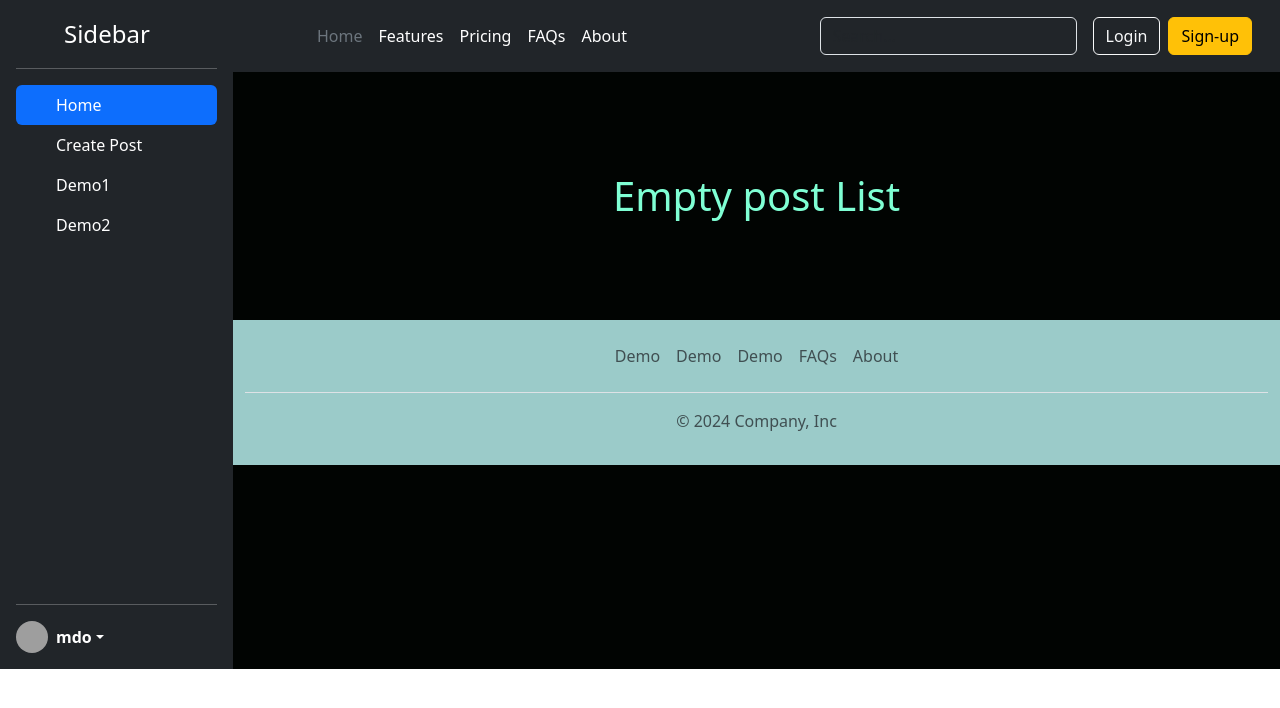
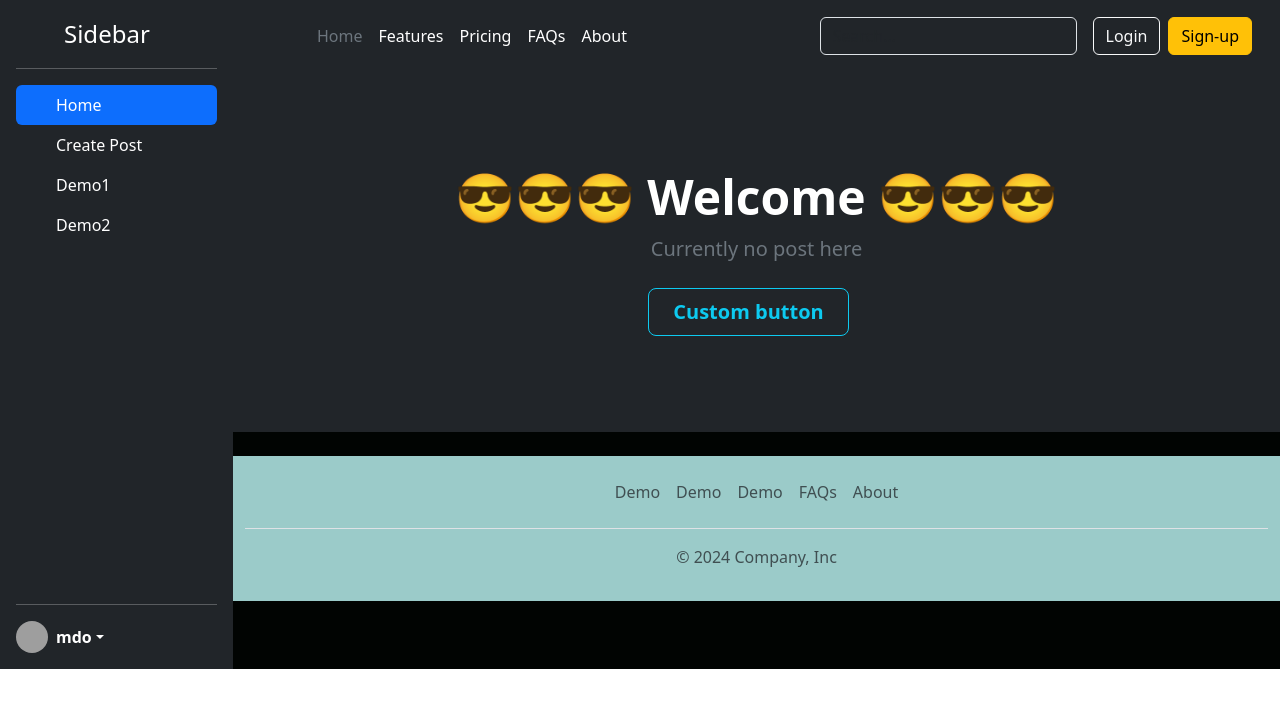
Before and after one commit to Priest-Davos/Social-Media-in-React, a React (Vite) app: page / in a window 1280 px wide. Shown: the top 708 px of the page. Built offline with nearby package versions, Linux system fonts and the light colour scheme; grey boxes are pictures that could not be loaded.

Commit message:
copied hero from bootstrap & pasted in welcomeMsg

```diff
--- a/src/App.css
+++ b/src/App.css
@@ -48,7 +48,7 @@
   border-radius: 13px;
 }
 
-.Welcum-msg{
+/* .Welcum-msg{
  color: aquamarine;
- margin: 100px 0;
-}
+
+} */
--- a/src/components/WelcumMsg.jsx
+++ b/src/components/WelcumMsg.jsx
@@ -1,5 +1,19 @@
 const WelcumMsg=()=>
 {
-  return(<center><h1 className="Welcum-msg">Empty post List</h1></center>)
+  //return(<center><h1 className="Welcum-msg">Empty post List</h1></center>)
+return(
+  <div class="bg-dark text-secondary px-4 py-5 text-center">
+  <div class="py-5">
+    <h1 class="display-5 fw-bold text-white">😎😎😎 Welcome 😎😎😎 </h1>
+    <div class="col-lg-6 mx-auto">
+      <p class="fs-5 mb-4">Currently no post here</p>
+      <div class="d-grid gap-2 d-sm-flex justify-content-sm-center">
+        <button type="button" class="btn btn-outline-info btn-lg px-4 me-sm-3 fw-bold">Custom button</button>
+
+      </div>
+    </div>
+  </div>
+</div>
+)
 }
 export default WelcumMsg
```
